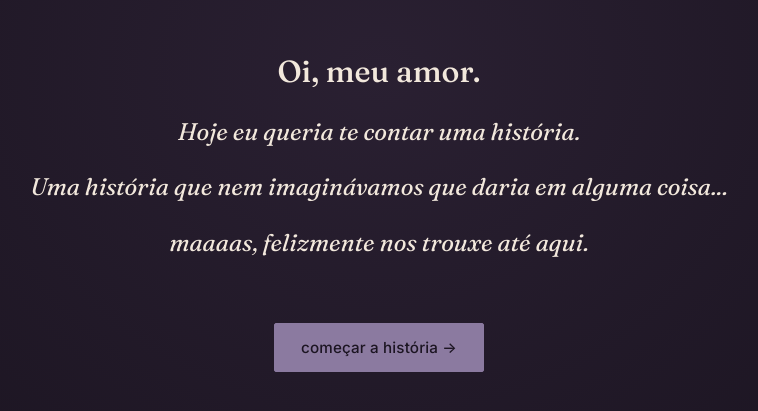
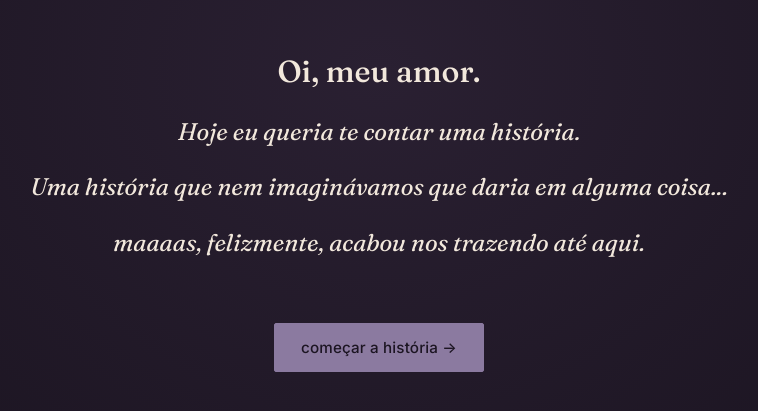
Before and after one commit to IsabelMontenegro01/namoradinha, a React (Vite) app: page / in a window 1280 px wide. Shown: the part 171-582 px from the top of the page, without its empty margins (261-1019 px from the left). Built offline with nearby package versions, Linux system fonts and the light colour scheme.

Commit message:
fix: corrigi gramatica pagina inicial e muda cor do texto em "nos"

```diff
--- a/src/data/story.js
+++ b/src/data/story.js
@@ -16,7 +16,7 @@ export const intro = {
     'Oi, meu amor.',
     'Hoje eu queria te contar uma história.',
     'Uma história que nem imaginávamos que daria em alguma coisa...',
-    'maaaas, felizmente nos trouxe até aqui.',
+    'maaaas, felizmente, acabou nos trazendo até aqui.',
   ],
   button: 'começar a história →',
 }
--- a/src/styles/global.css
+++ b/src/styles/global.css
@@ -21,7 +21,7 @@
   /* --- destaque de cada capítulo --- */
   --accent-eu: #8b7aa0;      /* roxo-lavanda acinzentado, neutro */
   --accent-voce: #cda3dd;    /* lilás — claro e suave */
-  --accent-nos: #a17a52;     /* marrom quente, ponto de mistura */
+  --accent-nos: #8a5a3c;     /* marrom quente, ponto de mistura */
   --accent-pedido: #8a5aa8;  /* roxo profundo, mais intenso */
   --accent: var(--accent-eu);
 
```
